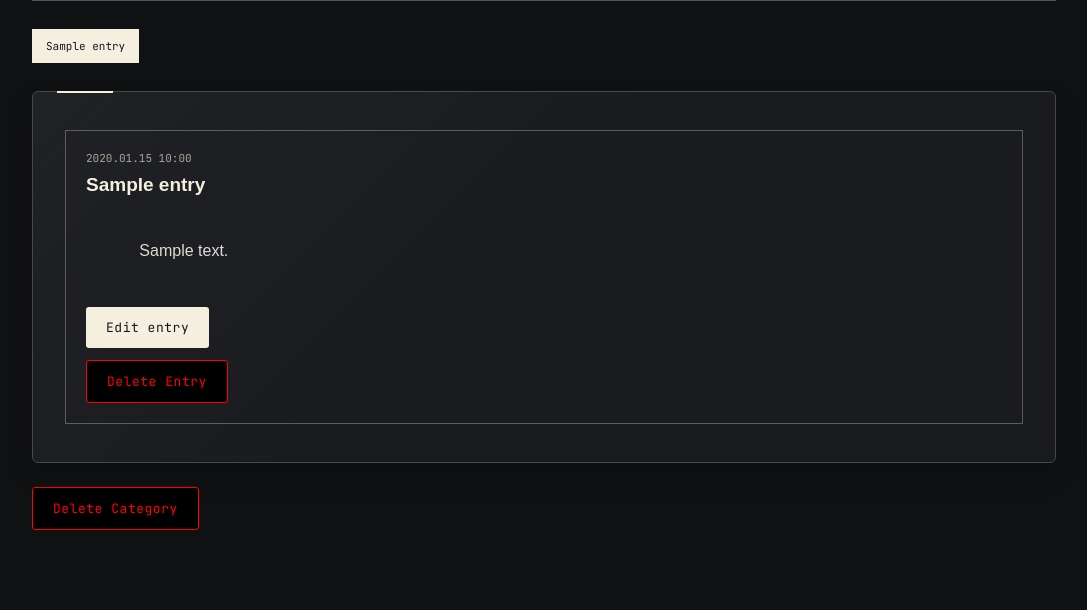
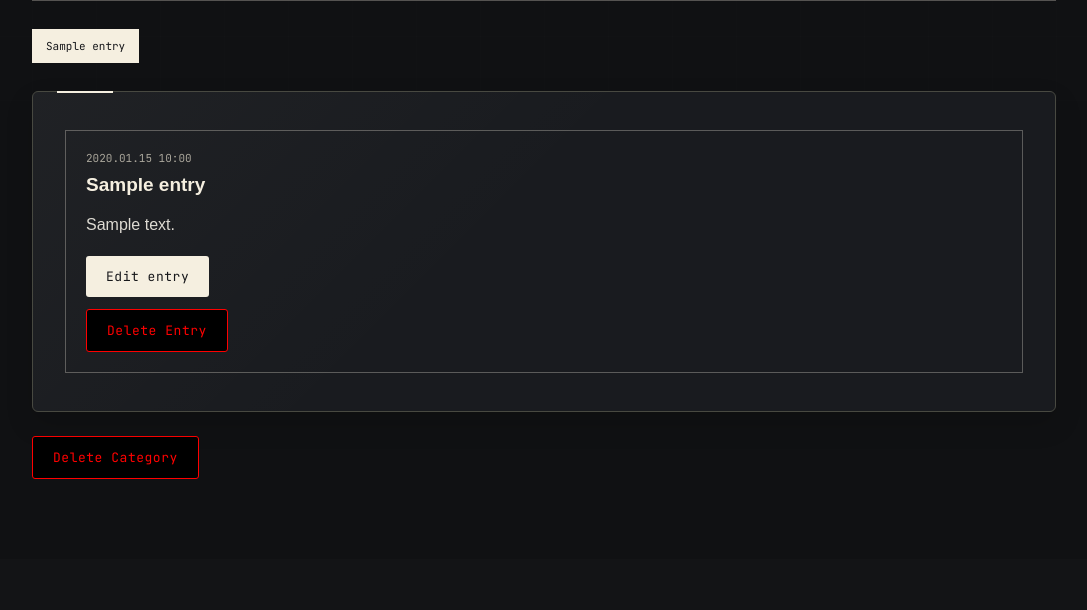
Before and after one commit to nasca1111/nasca-dev, a Flask app: page /learning/category/1 in a window 1280 px wide. Shown: the part 668-1278 px from the top of the page, without its empty margins (96-1183 px from the left). After the commit the page ends 1147 px from the top, so only its background shows below. Run offline with Flask 3, Linux system fonts and the light colour scheme; a user stored in the database is signed in; tables that the repository leaves empty hold one stand-in row (values such as "Sample post"); some web fonts are replaced.

Commit message:
edit learnig entry sheet

```diff
--- a/app.py
+++ b/app.py
@@ -32,29 +32,68 @@ from models import Visitor, Post, LearningCategory, LearningEntry, LoginAttempt,
 
 
 class LearningHtmlSanitizer(HTMLParser):
-    """Keep only the small set of formatting tags supported by the editor."""
-    allowed_tags = {"b", "strong", "i", "em", "u", "span", "br", "p", "div", "ul", "ol", "li"}
+    """Keep common pasted document formatting while removing active content."""
+    allowed_tags = {
+        "a", "b", "blockquote", "br", "code", "div", "em", "h1", "h2", "h3",
+        "h4", "h5", "h6", "hr", "i", "li", "ol", "p", "pre", "s", "span",
+        "strong", "table", "tbody", "td", "th", "thead", "tr", "u", "ul",
+    }
+    void_tags = {"br", "hr"}
+    blocked_tags = {"script", "style", "iframe", "object", "embed", "svg", "math"}
 
     def __init__(self):
         super().__init__()
         self.parts = []
+        self.blocked_depth = 0
+
+    @staticmethod
+    def safe_style(value):
+        """Allow only basic visual styles used by pasted ChatGPT content."""
+        allowed = []
+        for declaration in value.split(";"):
+            if ":" not in declaration:
+                continue
+            property_name, property_value = (part.strip() for part in declaration.split(":", 1))
+            if property_name == "color" and re.fullmatch(r"#[0-9a-fA-F]{3,8}|rgb\([0-9, ]+\)", property_value):
+                allowed.append(f"color: {property_value}")
+            elif property_name == "background-color" and re.fullmatch(r"#[0-9a-fA-F]{3,8}|rgb\([0-9, ]+\)", property_value):
+                allowed.append(f"background-color: {property_value}")
+            elif property_name == "text-align" and property_value in {"left", "center", "right"}:
+                allowed.append(f"text-align: {property_value}")
+        return "; ".join(allowed)
 
     def handle_starttag(self, tag, attrs):
+        if tag in self.blocked_tags:
+            self.blocked_depth += 1
+            return
+        if self.blocked_depth:
+            return
         if tag not in self.allowed_tags:
             return
-        if tag == "span":
-            color = dict(attrs).get("style", "")
-            if re.fullmatch(r"color:\s*(#[0-9a-fA-F]{3,8}|rgb\([0-9, ]+\))\s*;?", color):
-                self.parts.append(f'<span style="{escape(color, quote=True)}">')
-                return
-        self.parts.append(f"<{tag}>")
+        attributes = dict(attrs)
+        safe_attributes = []
+        style = self.safe_style(attributes.get("style", ""))
+        if style:
+            safe_attributes.append(f'style="{escape(style, quote=True)}"')
+        if tag == "a":
+            href = attributes.get("href", "")
+            if re.fullmatch(r"(https?://|mailto:|/|#)[^\s]*", href, re.IGNORECASE):
+                safe_attributes.append(f'href="{escape(href, quote=True)}"')
+                safe_attributes.append('rel="noopener noreferrer"')
+                if href.startswith(("http://", "https://")):
+                    safe_attributes.append('target="_blank"')
+        suffix = f" {' '.join(safe_attributes)}" if safe_attributes else ""
+        self.parts.append(f"<{tag}{suffix}>")
 
     def handle_endtag(self, tag):
-        if tag in self.allowed_tags and tag != "br":
+        if tag in self.blocked_tags:
+            self.blocked_depth = max(0, self.blocked_depth - 1)
+        elif not self.blocked_depth and tag in self.allowed_tags and tag not in self.void_tags:
             self.parts.append(f"</{tag}>")
 
     def handle_data(self, data):
-        self.parts.append(escape(data))
+        if not self.blocked_depth:
+            self.parts.append(escape(data))
 
     def result(self):
         return "".join(self.parts)
--- a/static/css/style.css
+++ b/static/css/style.css
@@ -691,13 +691,25 @@ section {
 .learning-board-entry { border: 1px solid rgb(245 239 224 / 30%); padding: 20px; }
 .learning-board-entry-meta { color: var(--ink-faint); font: 11px var(--mono); }
 .learning-board-entry h2 { margin: 5px 0 12px; font-size: 19px; }
-.learning-entry-content { white-space: pre-wrap; color: var(--ink-soft); }
+.learning-entry-content { color: var(--ink-soft); overflow-x: auto; }
 .learning-entry-content div, .learning-entry-content p { margin-bottom: 10px; }
+.learning-entry-content h1, .learning-entry-content h2, .learning-entry-content h3, .learning-entry-content h4 { margin: 20px 0 10px; font-family: var(--mono); line-height: 1.35; }
+.learning-entry-content h1 { font-size: 25px; }.learning-entry-content h2 { font-size: 21px; }.learning-entry-content h3 { font-size: 18px; }.learning-entry-content h4 { font-size: 16px; }
+.learning-entry-content ul, .learning-entry-content ol { margin: 10px 0 14px 24px; }
+.learning-entry-content blockquote { margin: 14px 0; padding: 10px 14px; border-left: 3px solid var(--clearance); background: rgb(245 239 224 / 5%); color: var(--ink-soft); }
+.learning-entry-content pre { margin: 14px 0; padding: 14px; overflow-x: auto; background: #090a0c; border: 1px solid var(--line); color: #d9e8d8; font: 12px/1.6 var(--mono); white-space: pre; }
+.learning-entry-content code { padding: 1px 4px; background: rgb(245 239 224 / 9%); font: .9em var(--mono); }
+.learning-entry-content pre code { padding: 0; background: transparent; font: inherit; }
+.learning-entry-content table { width: 100%; margin: 14px 0; border-collapse: collapse; font-size: 13px; }
+.learning-entry-content th, .learning-entry-content td { padding: 9px 11px; border: 1px solid var(--line); text-align: left; vertical-align: top; }
+.learning-entry-content th { background: rgb(245 239 224 / 9%); font-family: var(--mono); }
+.learning-entry-content a { color: var(--clearance); text-underline-offset: 3px; }
 .rich-toolbar { display: flex; align-items: center; gap: 5px; }
 .rich-toolbar button { min-width: 30px; border: 1px solid rgb(245 239 224 / 35%); background: #242424; color: var(--ink); padding: 4px 7px; cursor: pointer; }
 .rich-color { display: flex !important; align-items: center; grid-template-columns: none !important; gap: 5px !important; }
 .rich-color input { width: 28px; height: 26px; padding: 2px; cursor: pointer; }
-.rich-editor { min-height: 150px; border: 1px solid rgb(245 239 224 / 35%); background: #171717; color: var(--ink); padding: 10px 12px; font: 14px/1.6 var(--sans); white-space: pre-wrap; }
+.rich-editor { min-height: 150px; border: 1px solid rgb(245 239 224 / 35%); background: #171717; color: var(--ink); padding: 10px 12px; font: 14px/1.6 var(--sans); overflow-x: auto; }
+.rich-editor pre { padding: 10px; background: #090a0c; font: 12px/1.6 var(--mono); white-space: pre; }.rich-editor table { border-collapse: collapse; }.rich-editor td, .rich-editor th { padding: 6px; border: 1px solid var(--line); }
 .rich-editor:empty::before { content: attr(data-placeholder); color: var(--ink-faint); }
 .learning-edit-details { margin-top: 18px; color: var(--ink-faint); font: 11px var(--mono); }
 .learning-edit-details summary { cursor: pointer; list-style: none; }
```
